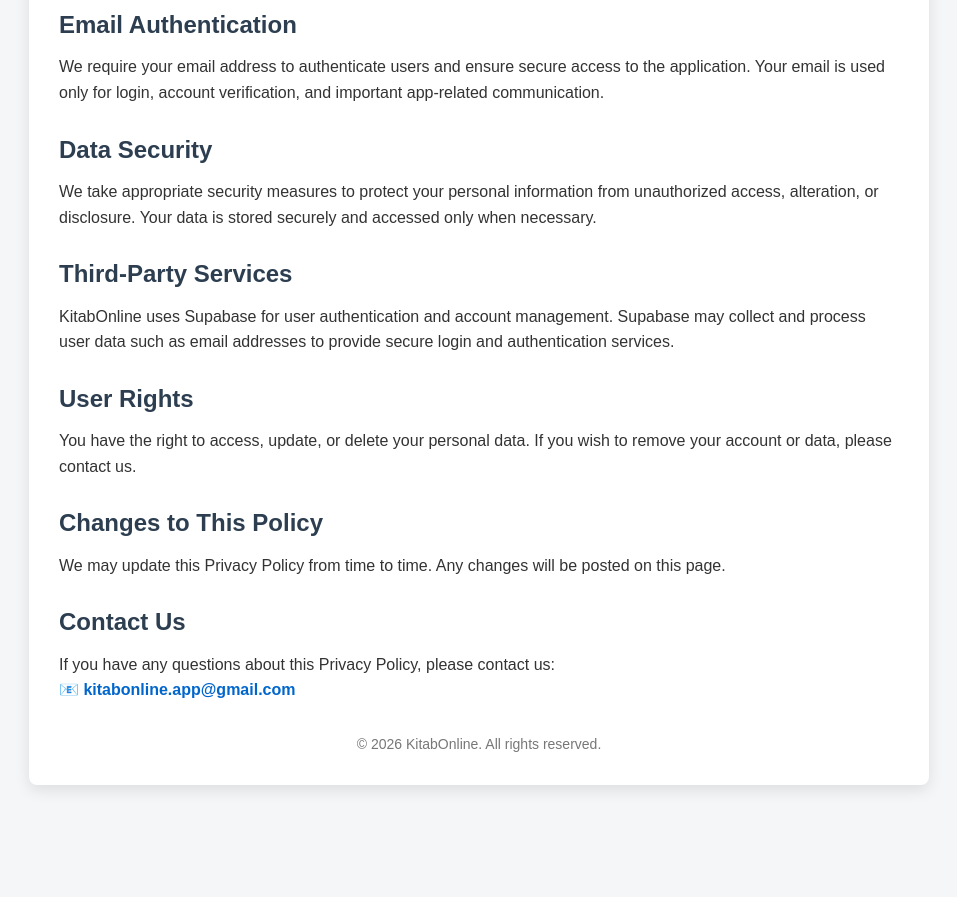
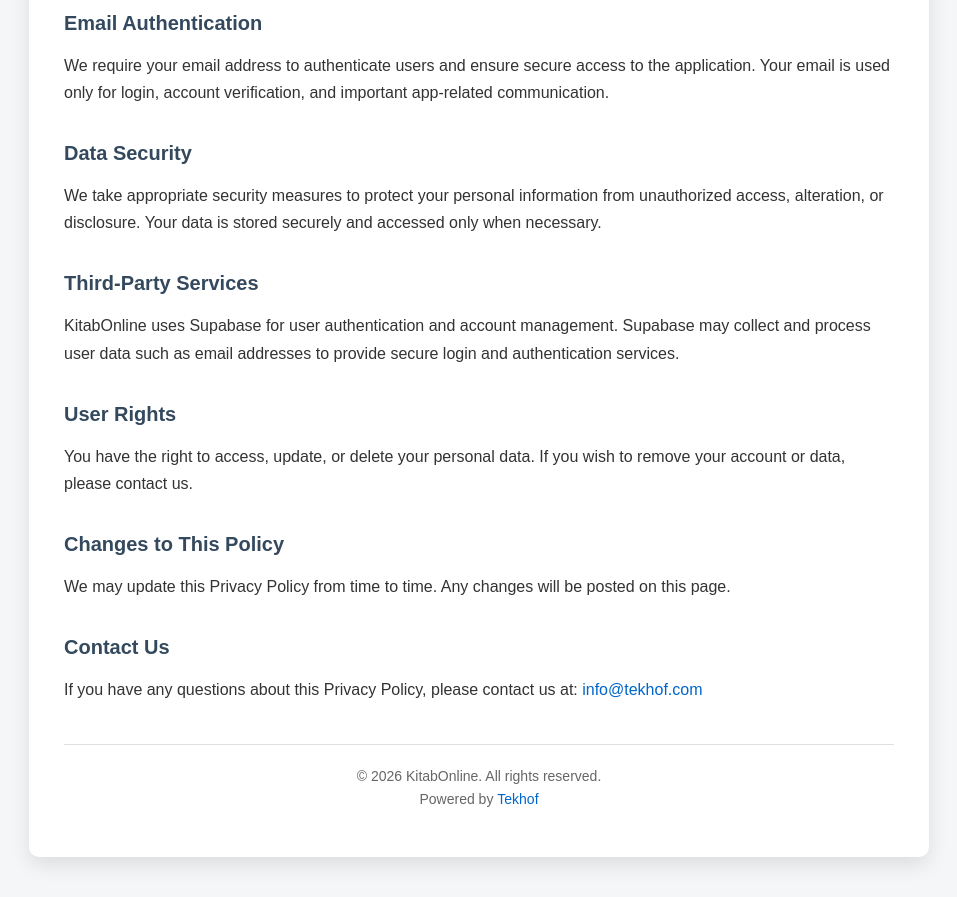
Before and after one commit to ayan-riaz/kitabonline-privacy-policy-tekhof, a plain HTML site: page index.html in a window 1280 px wide. Shown: the part 660-1557 px from the top of the page, without its empty margins (161-1118 px from the left). Before the commit the page ends 1485 px from the top, so only its background shows below. Drawn offline with Linux system fonts and the light colour scheme.

Commit message:
added contact info

```diff
--- a/index.html
+++ b/index.html
@@ -9,6 +9,7 @@
 <body>
 
 <div class="container">
+
     <h1>Privacy Policy</h1>
     <p class="updated">Last updated: January 2026</p>
 
@@ -26,7 +27,6 @@
         <h2>Information We Collect</h2>
         <ul>
             <li>Email address (for user authentication and account management)</li>
-                <li>Basic app usage data (to improve app performance)</li>
         </ul>
     </section>
 
@@ -86,14 +86,18 @@
     <section>
         <h2>Contact Us</h2>
         <p>
-                If you have any questions about this Privacy Policy, please contact us:
+            If you have any questions about this Privacy Policy, please contact us at:
+            <a href="mailto:info@tekhof.com">info@tekhof.com</a>
         </p>
-            <p class="email">📧 kitabonline.app@gmail.com</p>
     </section>
 
     <footer>
-            <p>© 2026 KitabOnline. All rights reserved.</p>
+        <p>
+            © 2026 KitabOnline. All rights reserved.<br>
+            Powered by <a href="https://www.tekhof.com" target="_blank">Tekhof</a>
+        </p>
     </footer>
+
 </div>
 
 </body>
--- a/style.css
+++ b/style.css
@@ -8,55 +8,73 @@
 body {
     background-color: #f4f6f8;
     color: #333;
-    line-height: 1.6;
+    line-height: 1.7;
 }
 
+/* Main container */
 .container {
     max-width: 900px;
     margin: 40px auto;
     background: #ffffff;
-    padding: 30px;
-    border-radius: 8px;
-    box-shadow: 0 5px 15px rgba(0,0,0,0.1);
+    padding: 35px;
+    border-radius: 10px;
+    box-shadow: 0 8px 20px rgba(0,0,0,0.1);
 }
 
+/* Headings */
 h1 {
     text-align: center;
-    margin-bottom: 10px;
+    margin-bottom: 8px;
+    color: #2c3e50;
 }
 
 .updated {
     text-align: center;
     font-size: 14px;
-    color: #666;
+    color: #777;
+    margin-bottom: 35px;
+}
+
+section {
     margin-bottom: 30px;
 }
 
-section {
-    margin-bottom: 25px;
+h2 {
+    color: #34495e;
+    margin-bottom: 12px;
+    font-size: 20px;
 }
 
-h2 {
-    color: #2c3e50;
+p {
     margin-bottom: 10px;
 }
 
+/* Lists */
 ul {
-    padding-left: 20px;
+    padding-left: 22px;
 }
 
 ul li {
     margin-bottom: 8px;
 }
 
-.email {
-    font-weight: bold;
+/* Links */
+a {
     color: #0066cc;
+    text-decoration: none;
+    font-weight: 500;
 }
 
+a:hover {
+    text-decoration: underline;
+}
+
+/* Footer */
 footer {
+    margin-top: 40px;
+    padding-top: 20px;
+    border-top: 1px solid #e0e0e0;
     text-align: center;
-    margin-top: 30px;
     font-size: 14px;
-    color: #777;
+    color: #666;
 }
```
Lines whose indentation alone changed are shown as unchanged.
